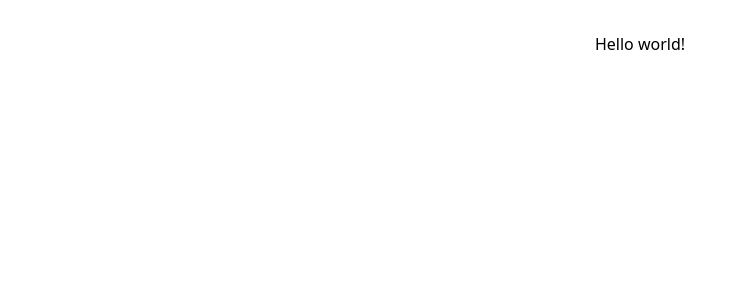
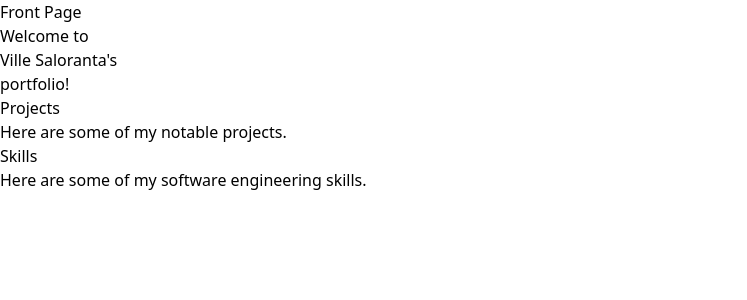
Before and after one commit to CaptainCluster/portfolio, a React (Vite) app in the folder src/client/: page / in a window 1280 px wide. Shown: the top 300 px of the page, without its empty margins (0-747 px from the left). Built offline with nearby package versions, Linux system fonts and the light colour scheme.

Commit message:
Created selectable pages

```diff
--- a/src/client/src/App.css
+++ /dev/null
@@ -1,43 +0,0 @@
-
-#root {
-  max-width: 1280px;
-  margin: 0 auto;
-  padding: 2rem;
-  text-align: center;
-}
-
-.logo {
-  height: 6em;
-  padding: 1.5em;
-  will-change: filter;
-  transition: filter 300ms;
-}
-.logo:hover {
-  filter: drop-shadow(0 0 2em #646cffaa);
-}
-.logo.react:hover {
-  filter: drop-shadow(0 0 2em #61dafbaa);
-}
-
-@keyframes logo-spin {
-  from {
-    transform: rotate(0deg);
-  }
-  to {
-    transform: rotate(360deg);
-  }
-}
-
-@media (prefers-reduced-motion: no-preference) {
-  a:nth-of-type(2) .logo {
-    animation: logo-spin infinite 20s linear;
-  }
-}
-
-.card {
-  padding: 2em;
-}
-
-.read-the-docs {
-  color: #888;
-}
--- a/src/client/src/App.tsx
+++ b/src/client/src/App.tsx
@@ -1,4 +1,3 @@
-import './App.css'
 import { BrowserRouter as Router, Route, Routes } from 'react-router-dom'
 
 // Page imports
--- /dev/null
+++ b/src/client/src/components/FrontPageHeader.tsx
@@ -0,0 +1,13 @@
+const FrontPageHeader = () => {
+
+  const portfolioOwner: string = "Ville Saloranta";
+
+  return(
+    <h1 className="text-1xl font-serif text-center">Welcome to
+    <h1 className={"text-3xl font-serif text-center"}>{portfolioOwner}'s</h1>
+    portfolio!
+    </h1>
+  )
+}
+
+export default FrontPageHeader;
--- /dev/null
+++ b/src/client/src/components/PageName.tsx
@@ -0,0 +1,10 @@
+const PageTitle = ({pageTitle}: any) => {
+
+  return(
+    <>
+      <h2>{pageTitle}</h2>
+    </>
+  );
+}
+
+export default PageTitle;
--- /dev/null
+++ b/src/client/src/components/PageSelect.tsx
@@ -0,0 +1,11 @@
+import PageSelectInterface from "../interfaces/PageSelectInterface";
+
+const PageSelect = ({pageTitle, pageBio}: PageSelectInterface) => {
+  return(
+    <div className="page-select">
+      <h2>{pageTitle}</h2>
+      <span>{pageBio}</span>
+    </div>
+  )
+}
+export default PageSelect;
--- /dev/null
+++ b/src/client/src/components/PageSelector.tsx
@@ -0,0 +1,29 @@
+import PageSelect from "./PageSelect";
+import PageSelectInterface from "../interfaces/PageSelectInterface";
+
+const selectablePages: PageSelectInterface[] = [
+  {
+    pageTitle: "Projects",
+    pageBio: "Here are some of my notable projects."
+  },
+  {
+    pageTitle: "Skills",
+    pageBio: "Here are some of my software engineering skills."
+  }
+]
+
+const createSelectablePage = ({pageTitle, pageBio}: PageSelectInterface) => {
+  return <PageSelect pageTitle={pageTitle} pageBio={pageBio}/>
+}
+
+const PageSelector = () => {
+  return(
+    <div className="page-selector">
+      {selectablePages.length === 0
+          ? <p>No pages available</p>
+          : selectablePages.map(selectablePage => createSelectablePage(selectablePage))
+      }
+    </div>
+  )
+}
+export default PageSelector;
--- /dev/null
+++ b/src/client/src/interfaces/PageSelectInterface.ts
@@ -0,0 +1,4 @@
+export default interface PageSelectInterface {
+  pageTitle:  string;
+  pageBio:    string;
+}
--- a/src/client/src/pages/FrontPage.tsx
+++ b/src/client/src/pages/FrontPage.tsx
@@ -1,10 +1,14 @@
-
+import FrontPageHeader from "../components/FrontPageHeader";
+import PageTitle from "../components/PageName";
+import PageSelector from "../components/PageSelector";
 
 const FrontPage = () => {
-  return (<>
-    <h1 className="text-3xl font-bold underline text-center">Hello world!</h1>
+  return (<div className="front-page">
 
-  </>);
+    <PageTitle pageTitle="Front Page" />
+    <FrontPageHeader />
+    <PageSelector />
+  </div>);
 }
 
 export default FrontPage;
--- a/src/client/src/pages/Projects.tsx
+++ b/src/client/src/pages/Projects.tsx
@@ -1,8 +1,13 @@
+import PageTitle from "../components/PageName";
+
+PageTitle
 
 const Projects = () => {
 
   return(
-    <div className="projects-page"></div>
+    <div className="projects-page">
+      <PageTitle pageTitle="Projects"/>
+    </div>
   )
 }
 
--- a/src/client/src/pages/Skills.tsx
+++ b/src/client/src/pages/Skills.tsx
@@ -1,8 +1,10 @@
+import PageTitle from "../components/PageName";
+
 const Skills = () => {
 
   return(
     <div className="skills-page">
-
+      <PageTitle pageTitle="Skills"/>
     </div>
   )
 }
```
Also changed, not shown: src/client/src/components/SelectPage.tsx (deleted).
